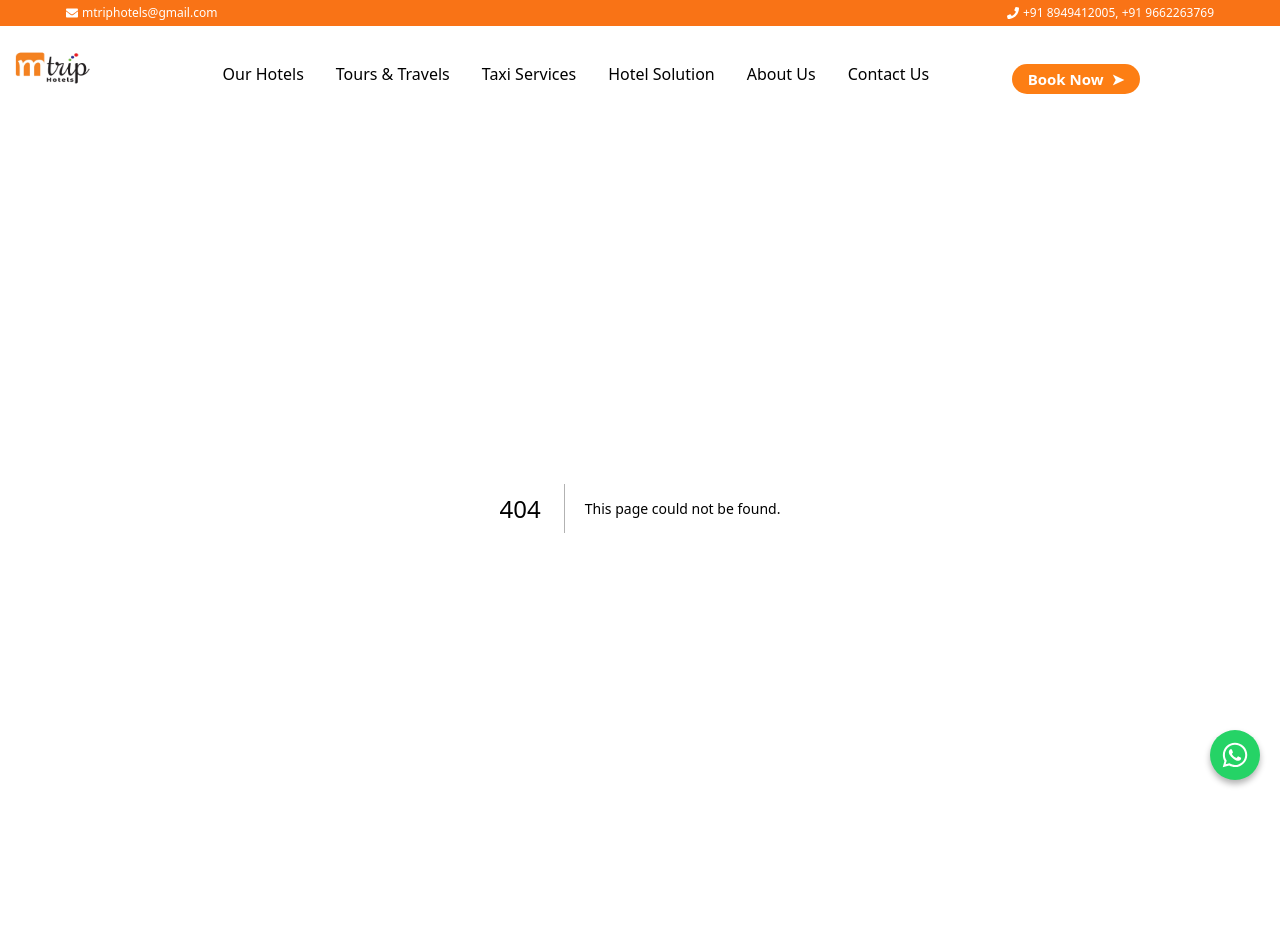
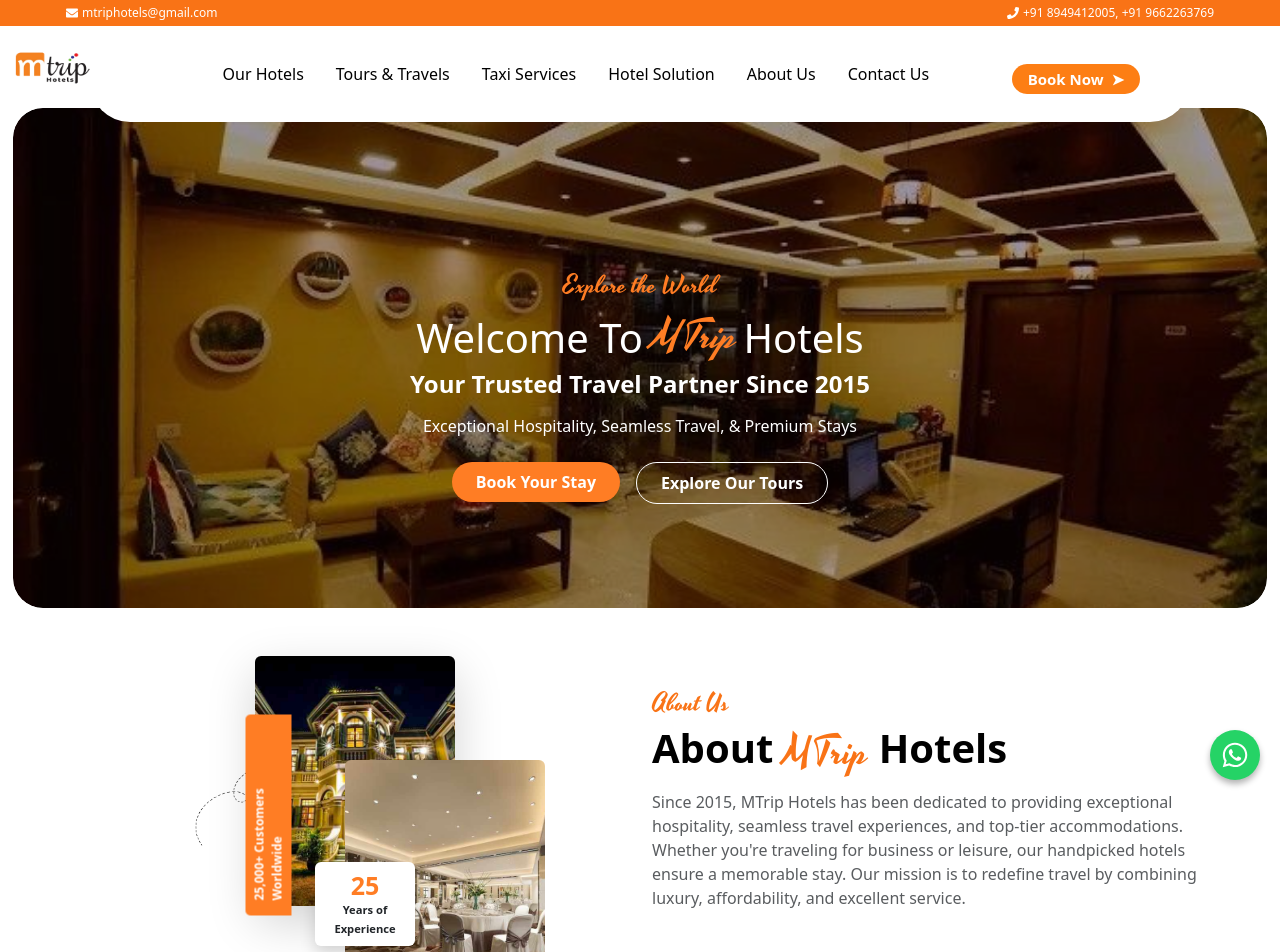
Before and after one commit to khalidgammabytetechnology/mtrip, a Next.js app: page /home in a window 1280 px wide. Before the commit this address had no page. Shown: the top 952 px of the page. Before the commit the page ends 908 px from the top, so only its background shows below. Built offline with nearby package versions, Linux system fonts and the light colour scheme.

Commit message:
Redirect Hotel solution Page

```diff
--- a/src/app/Components/BannerContaine.js
+++ b/src/app/Components/BannerContaine.js
@@ -10,7 +10,7 @@
 const bannerSlides = [
   // Home page slides (5)
   {
-    path: "/",
+    path: "/home",
     image: "/Assets/01.jpg",
     maintitle: "Explore the World",
     title: "Welcome To MTrip Hotels",
@@ -18,7 +18,7 @@
     text: "Exceptional Hospitality, Seamless Travel, & Premium Stays",
   },
   {
-    path: "/",
+    path: "/home",
     image: "/Assets/HotelMapleInn.jpg",
     maintitle: "Explore the World",
     title: "Welcome To MTrip Hotels",
@@ -26,7 +26,7 @@
     text: "Exceptional Hospitality, Seamless Travel, & Premium Stays",
   },
   {
-    path: "/",
+    path: "/home",
     image: "/Assets/HotelMLeaf3.jpg",
     maintitle: "Explore the World",
     title: "Welcome To MTrip Hotels",
@@ -34,7 +34,7 @@
     text: "Exceptional Hospitality, Seamless Travel, & Premium Stays",
   },
   {
-    path: "/",
+    path: "/home",
     image: "/Assets/Hotelbg.jpg",
     maintitle: "Explore the World",
     title: "Welcome To MTrip Hotels",
@@ -42,7 +42,7 @@
     text: "Exceptional Hospitality, Seamless Travel, & Premium Stays",
   },
   {
-    path: "/",
+    path: "/home",
     image: "/Assets/HotelMLeaf8.jpg",
     maintitle: "Explore the World",
     title: "Welcome To MTrip Hotels",
@@ -72,7 +72,7 @@
     text: "Get to your destination safely and on time",
   },
   {
-    path: "/hotel-solution",
+    path: "/",
     image: "/Assets/solutionbg.jpg",
     title: "Welcome to MTRIP Hotel Solution",
     subtitle: "Your Trusted Partner in Premium Hotel Linen & Guest Room Amenities",
@@ -103,7 +103,7 @@
   const currentSlide = pageSlides[currentIndex] || pageSlides[0];
 
   useEffect(() => {
-    if (pathname === "/") {
+    if (pathname === "/home") {
       const interval = setInterval(() => {
         setCurrentIndex((prev) => (prev + 1) % pageSlides.length);
       }, 4000);
@@ -145,7 +145,7 @@
         <h4 className="fw-semibold mb-3">{currentSlide.subtitle}</h4>
 
         {currentSlide.text && <p className="mb-4">{currentSlide.text}</p>}
-        {pathname !== "/hotel-solution" && (
+        {pathname !== "/" && (
           <div className="d-flex justify-content-center gap-3 flex-wrap">
             <Link href="/our-hotels" passHref>
               <button className="bookStay-btn px-4 py-2 text-white fw-semibold">
--- a/src/app/Components/NavBar.js
+++ b/src/app/Components/NavBar.js
@@ -39,7 +39,7 @@
       <div className="container d-flex justify-content-between align-items-center navbar-content">
         <Link
           className="navbar-brand fw-bold text-warning fs-4 d-flex align-items-center gap-2"
-          href="/"
+          href="/home"
         >
           <Image
             src="/Assets/logo.png"
@@ -67,10 +67,11 @@
           <ul className="navbar-nav mx-auto mb-2 mb-lg-0 gap-lg-3 text-center">
             {/* <li className="nav-item">
               <Link
-                href="/"
-                className={`nav-link ${isActive("/") ? "active" : ""}`}
+                href="/home"
+                className={`nav-link ${isActive("/home") ? "active" : ""}`}
                 onClick={() => setMenuOpen(false)}
               >
+              Home
               </Link>
             </li> */}
             <li className="nav-item">
@@ -102,8 +103,8 @@
             </li>
             <li className="nav-item">
               <Link
-                href="/hotel-solution"
-                className={`nav-link ${isActive("/hotel-solution") ? "active" : ""}`}
+                href="/"
+                className={`nav-link ${isActive("/") ? "active" : ""}`}
                 onClick={() => setMenuOpen(false)}
               >
                 Hotel Solution
--- a/src/app/Components/StayBanner.js
+++ b/src/app/Components/StayBanner.js
@@ -7,7 +7,7 @@
 import BookingPopup from "./BookingPopup";
 
 const bannerData = {
-  "/": {
+  "/home": {
     image: "/Assets/stayHome.jpg",
     title: "Your Perfect Stay Is Just A Click Away",
     description:
@@ -30,7 +30,7 @@
     image: "/Assets/aaa.jpeg",
     title: "Join the MTrip family and experience hospitality like never before!",
   },
-  "/hotel-solution": {
+  "/": {
     image: "/Assets/getin.jpeg",
     title: "📞 Get in Touch with Us",
     description: "We look forward to partnering with your hotel to deliver excellence in every room. Whether you’re furnishing a new property or upgrading your current setup, MTRIP Hotel Solution is here to serve you with professionalism and care.",
@@ -81,7 +81,7 @@
             )}
 
               <button className="stay-Bookbtn mt-3" onClick={handleShow}>
-                {pathname === "/hotel-solution" ? "Inquire Now" : "Book Now"}
+                {pathname === "/" ? "Inquire Now" : "Book Now"}
               </button>
 
           </div>
--- /dev/null
+++ b/src/app/home/page.js
@@ -0,0 +1,136 @@
+"use client";
+
+import React from "react";
+import Image from "next/image";
+import "bootstrap/dist/css/bootstrap.min.css";
+import "../Css/HeroSection.css";
+
+// Component imports
+import HotelSection from "../Components/HotelSection";
+import OfferSection from "../Components/OfferSection";
+import CabServicesSection from "../Components/CabServicesSection";
+import WhyChooseSection from "../Components/WhyChooseSection";
+import TestimonialSection from "../Components/TestimonialSection";
+import StayBanner from "../Components/StayBanner";
+import Footer from "../Components/Footer";
+import BannerContaine from "../Components/BannerContaine";
+
+const Home = () => {
+  return (
+    <div>
+      <BannerContaine />
+
+      <section className="about-section py-5">
+        <div className="container">
+          <div className="row align-items-center">
+            {/* Left Side - Images */}
+            <div className="col-12 col-lg-6 mb-4 mb-lg-0 position-relative">
+              <div className="image-stack position-relative">
+                {/* Decorative Vector */}
+                <div
+                  className="position-absolute d-none d-sm-block" // hide on xs
+                  style={{
+                    left: "-60px",
+                    top: "50%",
+                    transform: "translateY(-50%)",
+                    zIndex: 0,
+                  }}
+                >
+                  <Image
+                    src="/Assets/about-vector.png"
+                    alt="Decorative Vector"
+                    width={80}
+                    height={80}
+                  />
+                </div>
+
+                {/* Main Image */}
+                <Image
+                  src="/Assets/hotel-list3.jpg"
+                  alt="Main"
+                  className="img-fluid rounded shadow-lg main-img w-100"
+                  width={500}
+                  height={350}
+                  style={{ objectFit: "cover" }}
+                />
+
+                {/* Overlay Image (optional, style to prevent overflow) */}
+                <Image
+                  src="/Assets/hotel-list2.jpg"
+                  alt="Overlay"
+                  className="img-fluid rounded overlay-img w-100 mt-4"
+                  width={500}
+                  height={350}
+                  style={{ objectFit: "cover" }}
+                />
+
+                {/* Experience Box */}
+                <div
+                  className="experience-box position-absolute text-center bg-white px-3 py-2 rounded shadow"
+                  style={{
+                    bottom: "10px",
+                    right: "10px",
+                    zIndex: 2,
+                    fontSize: "0.8rem",
+                  }}
+                >
+                  <h5 className="experience-num mb-0 fw-bold">25</h5>
+                  <small>Years of Experience</small>
+                </div>
+
+                {/* Ribbon */}
+                <div
+                  className="ribbon position-absolute"
+                  style={{ top: "45.2%", right: "43%", zIndex: 2 }}
+                >
+                  25,000+ Customers Worldwide
+                </div>
+              </div>
+            </div>
+
+            {/* Right Side - Text */}
+            <div className="col-lg-6 text-center text-lg-start position-relative">
+              {/* Text content */}
+              <p
+                className="text-orange mb-1"
+                style={{ fontFamily: "Yesteryear", fontSize: "25px" }}
+              >
+                About Us
+              </p>
+
+              <h2 className="about-title fw-bold">
+                About{" "}
+                <span
+                  className="about-title-span text-orange"
+                  style={{ fontFamily: "Yesteryear" }}
+                >
+                  MTrip
+                </span>{" "}
+                Hotels
+              </h2>
+
+              <p className="about-des text-muted mt-3">
+                Since 2015, MTrip Hotels has been dedicated to providing
+                exceptional hospitality, seamless travel experiences, and
+                top-tier accommodations. Whether you're traveling for business
+                or leisure, our handpicked hotels ensure a memorable stay. Our
+                mission is to redefine travel by combining luxury,
+                affordability, and excellent service.
+              </p>
+            </div>
+          </div>
+        </div>
+      </section>
+
+      <HotelSection />
+      <OfferSection />
+      <CabServicesSection />
+      <WhyChooseSection image="/Assets/HotelSolution.avif"/>
+      <TestimonialSection />
+      <StayBanner />
+      <Footer />
+    </div>
+  );
+};
+
+export default Home;
```
Also changed, not shown: src/app/page.js (+141 -133 lines).
